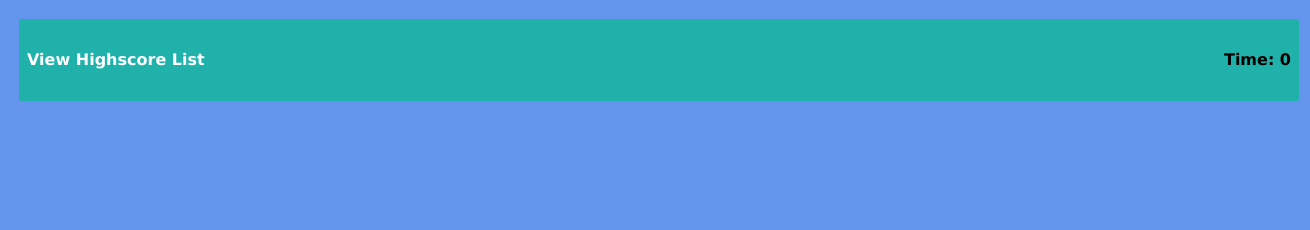
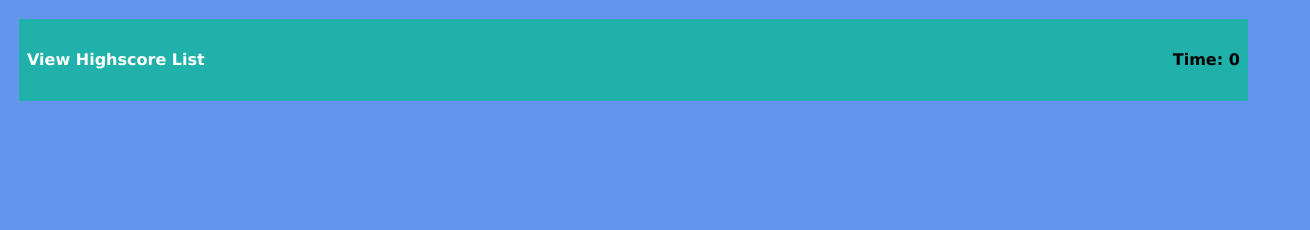
Before and after one commit to htepelikian/code-quiz-mania, a plain HTML site: page index.html in a window 1280 px wide. Shown: the top 230 px of the page, 1310 px wide, since content can reach past the window. Drawn offline with Linux system fonts and the light colour scheme.

Commit message:
edit style in nav

```diff
--- a/style.css
+++ b/style.css
@@ -11,7 +11,7 @@
     display: block;
     background-color: lightseagreen;
     display: inline-block;
-    width: 100vw;
+    width: 96vw;
     border: 4px solid cornflowerblue;
     border-radius: 6px;
     margin: 7px;
```
